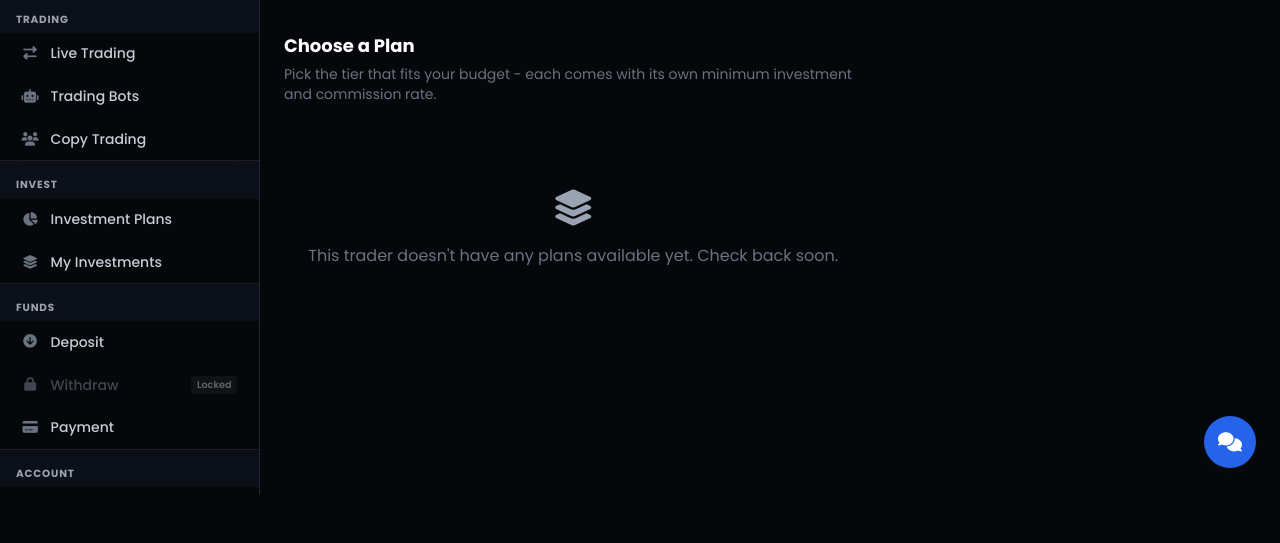
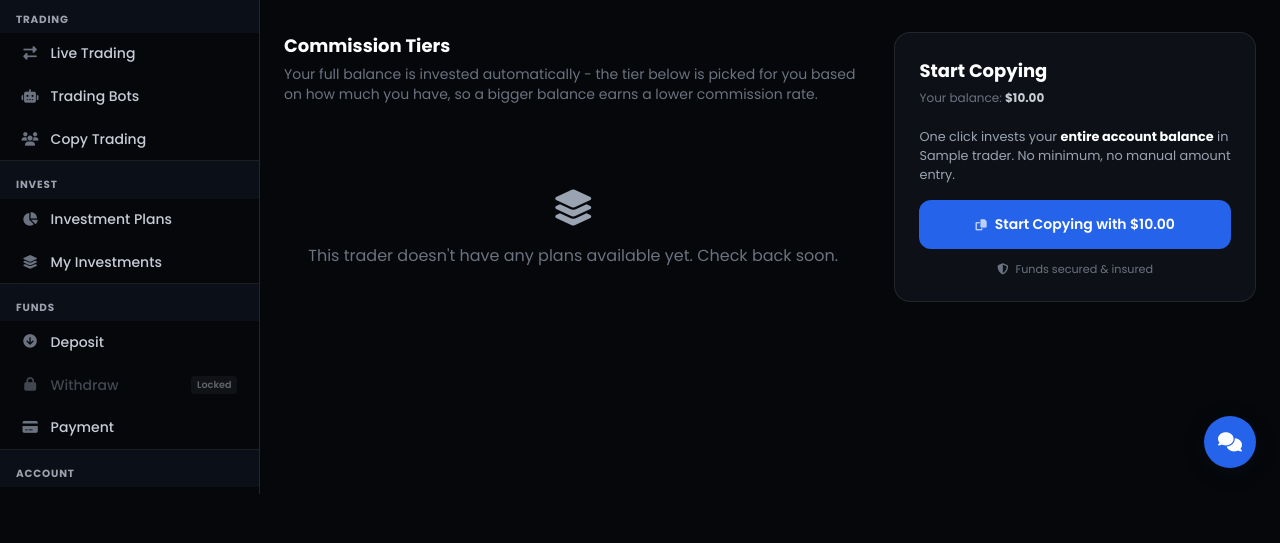
Before and after one commit to thecodeguy-eng/ifeanyi-, a Django app: page /copy-trading/1/ in a window 1280 px wide. Shown: the part 308-851 px from the top of the page. Run offline with Django 5.2, Linux system fonts and the light colour scheme; a user stored in the database is signed in; tables that the repository leaves empty hold one stand-in row (values such as "Sample post"); data that the repository does not hold is empty; some libraries are stand-ins or nearby versions.

Commit message:
Add one-click full-balance copy trading, remove deposit minimum, email admin on support messages
- Copy trading now defaults to one click: clicking a trader instantly
  invests the user's entire account balance, auto-picking the richest
  tier plan their balance qualifies for (so bigger balances still earn
  the lower commission rate of higher tiers). Admin can switch back to
  the manual pick-a-plan-and-type-an-amount flow via a new toggle in
  Settings (PlatformSettings.copy_trade_auto_invest, default on).
- Removed the $50 minimum deposit (PlatformSettings.minimum_deposit
  default changed to 0, live settings row updated, deposit.html's
  HTML5 min attribute relaxed to 0.01). Server-side still guards
  against $0/negative submissions.
- Admin now gets an email every time a client sends a support chat
  message, with a preview and a direct link into the admin chat view,
  so messages don't go unnoticed now that the bot only sends one
  canned greeting.

Verified end-to-end: $5 deposit no longer blocked; one-click copy
invested a full $3500 balance, correctly auto-selected the Gold tier
over Silver/Diamond, and applied Gold's 10% commission correctly.

Co-Authored-By: Claude Sonnet 5 <noreply@anthropic.com>

```diff
--- a/platform_app/admin_views.py
+++ b/platform_app/admin_views.py
@@ -896,6 +896,7 @@ def admin_settings(request):
             settings.minimum_withdrawal = Decimal(request.POST.get('minimum_withdrawal'))
             settings.trading_fee_percentage = Decimal(request.POST.get('trading_fee'))
             settings.withdrawal_fee_percentage = Decimal(request.POST.get('withdrawal_fee'))
+            settings.copy_trade_auto_invest = request.POST.get('copy_trade_auto_invest') == 'on'
             settings.save()
 
             messages.success(request, 'Settings updated successfully')
--- a/platform_app/views.py
+++ b/platform_app/views.py
@@ -14,7 +14,7 @@ import requests
 from datetime import datetime, timedelta
 import logging
 from django.utils import timezone
-from .email_service import send_password_reset_code, send_welcome_email, send_deposit_reminder, send_admin_new_registration_email
+from .email_service import send_password_reset_code, send_welcome_email, send_deposit_reminder, send_admin_new_registration_email, send_admin_support_message_email
 from .geoip import get_country_from_ip, get_client_ip
 
 from .models import (
@@ -628,12 +628,65 @@ def copy_trading(request):
     return render(request, 'copy_trading.html', context)
 
 
+def _start_copy_trading(user, trader, plan, amount):
+    """Shared logic: deduct balance, create subscription + transaction record."""
+    commission_rate = plan.commission_percentage if plan else trader.commission_percentage
+    commission = (amount * commission_rate) / 100
+    plan_label = plan.display_name if plan else 'Standard'
+
+    user.account_balance -= amount
+    user.save()
+
+    CopyTradingSubscription.objects.create(
+        user=user,
+        trader=trader,
+        plan=plan,
+        amount_invested=amount,
+        commission_paid=commission,
+        is_active=True,
+        total_earned=Decimal('0')
+    )
+
+    trader.followers_count += 1
+    trader.save()
+
+    Transaction.objects.create(
+        user=user,
+        transaction_type='COPY_TRADE',
+        amount=amount,
+        currency=user.preferred_currency,
+        status='COMPLETED',
+        description=f'Copy trading investment with {trader.name} ({plan_label} plan)'
+    )
+
+    return plan_label
+
+
 @login_required
 def copy_trader_detail(request, trader_id):
-    """Copy trader detail: choose a tier plan and subscribe"""
+    """Copy trader detail: subscribe either with one click (full balance) or by picking a tier plan."""
     trader = get_object_or_404(CopyTrader, id=trader_id, is_active=True)
+    settings = PlatformSettings.objects.first()
+    auto_invest = settings.copy_trade_auto_invest if settings else True
+    plans = trader.plans.filter(is_active=True).order_by('price')
 
     if request.method == 'POST':
+        if auto_invest:
+            amount = request.user.account_balance
+            if amount <= 0:
+                return JsonResponse({'success': False, 'message': 'Please deposit funds first.'})
+
+            # Use the richest tier the balance qualifies for, so bigger
+            # balances still earn the lower commission rate of higher tiers.
+            plan = plans.filter(price__lte=amount).order_by('-price').first() or plans.first()
+
+            plan_label = _start_copy_trading(request.user, trader, plan, amount)
+            messages.success(request, f'Successfully copying {trader.name}\'s trades!')
+            return JsonResponse({
+                'success': True,
+                'message': f'Successfully copying {trader.name}\'s trades with your full balance of ${amount:,.2f}!'
+            })
+
         plan_id = request.POST.get('plan_id')
         plan = get_object_or_404(CopyTraderPlan, id=plan_id, trader=trader, is_active=True)
 
@@ -648,50 +701,17 @@ def copy_trader_detail(request, trader_id):
                 'message': f'Minimum investment for the {plan.display_name} plan is ${plan.price:,.2f}.'
             })
 
-        # Check if user has sufficient balance
         if request.user.account_balance < amount:
             return JsonResponse({'success': False, 'message': 'Insufficient account balance. Please deposit funds first.'})
 
-        # Deduct amount from user balance
-        request.user.account_balance -= amount
-        request.user.save()
-
-        # Calculate commission using the plan's rate
-        commission = (amount * plan.commission_percentage) / 100
-
-        # Create copy trading subscription
-        CopyTradingSubscription.objects.create(
-            user=request.user,
-            trader=trader,
-            plan=plan,
-            amount_invested=amount,
-            commission_paid=commission,
-            is_active=True,
-            total_earned=Decimal('0')
-        )
-
-        # Update trader followers count
-        trader.followers_count += 1
-        trader.save()
-
-        # Create transaction record
-        Transaction.objects.create(
-            user=request.user,
-            transaction_type='COPY_TRADE',
-            amount=amount,
-            currency=request.user.preferred_currency,
-            status='COMPLETED',
-            description=f'Copy trading investment with {trader.name} ({plan.display_name} plan)'
-        )
-
-        messages.success(request, f'Successfully copying {trader.name}\'s trades on the {plan.display_name} plan!')
+        plan_label = _start_copy_trading(request.user, trader, plan, amount)
+        messages.success(request, f'Successfully copying {trader.name}\'s trades on the {plan_label} plan!')
         return JsonResponse({
             'success': True,
-            'message': f'Successfully copying {trader.name}\'s trades on the {plan.display_name} plan! Investment: ${amount:,.2f}'
+            'message': f'Successfully copying {trader.name}\'s trades on the {plan_label} plan! Investment: ${amount:,.2f}'
         })
 
-    plans = trader.plans.filter(is_active=True).order_by('price')
-    context = {'trader': trader, 'plans': plans}
+    context = {'trader': trader, 'plans': plans, 'auto_invest': auto_invest}
     return render(request, 'copy_trader_detail.html', context)
 
 
@@ -829,10 +849,14 @@ def deposit(request):
     if request.method == 'POST':
         amount = Decimal(request.POST.get('amount'))
 
+        if amount <= 0:
+            messages.error(request, 'Please enter a valid deposit amount.')
+            return redirect('deposit')
+
         settings = PlatformSettings.objects.first()
-        min_deposit = settings.minimum_deposit if settings else Decimal('50')
+        min_deposit = settings.minimum_deposit if settings else Decimal('0')
 
-        if amount < min_deposit:
+        if min_deposit > 0 and amount < min_deposit:
             messages.error(request, f'Minimum deposit is ${min_deposit}')
             return redirect('deposit')
 
@@ -1096,6 +1120,13 @@ def send_support_message(request):
                 is_read=False
             )
 
+            # Notify the admin inbox so a real person can jump in
+            try:
+                chat_url = request.build_absolute_uri(reverse('admin_chat_detail', args=[chat.id]))
+                send_admin_support_message_email(request.user.username, message_text[:300], chat_url=chat_url)
+            except Exception as e:
+                logger.error(f"Failed to send support message admin notification: {e}")
+
             # Greet once per chat - after that, a real agent takes over
             if not chat.messages.filter(sender_type='SUPPORT').exists():
                 SupportMessage.objects.create(
--- a/templates/copy_trader_detail.html
+++ b/templates/copy_trader_detail.html
@@ -81,6 +81,8 @@
         <i class="fas fa-arrow-left"></i> Back to Traders
     </a>
 
+    {% csrf_token %}
+
     <!-- Hero -->
     <div class="trader-hero mb-8">
         <div class="trader-hero-avatar">
@@ -108,13 +110,18 @@
     <div class="grid gap-8" style="grid-template-columns: 1fr; display:grid;" id="detail-grid">
         <!-- LEFT: Plans -->
         <div style="min-width:0;">
+            {% if auto_invest %}
+            <h2 class="title-font text-lg mb-1" style="color:#fff;">Commission Tiers</h2>
+            <p class="text-gray-400 text-sm mb-5">Your full balance is invested automatically - the tier below is picked for you based on how much you have, so a bigger balance earns a lower commission rate.</p>
+            {% else %}
             <h2 class="title-font text-lg mb-1" style="color:#fff;">Choose a Plan</h2>
             <p class="text-gray-400 text-sm mb-5">Pick the tier that fits your budget - each comes with its own minimum investment and commission rate.</p>
+            {% endif %}
 
             <div class="plans-grid">
                 {% for plan in plans %}
                 <div class="plan-card" id="plan-card-{{ plan.id }}"
-                     onclick="selectPlan({{ plan.id }}, '{{ plan.display_name|escapejs }}', {{ plan.price }}, {{ plan.commission_percentage }})">
+                     {% if not auto_invest %}onclick="selectPlan({{ plan.id }}, '{{ plan.display_name|escapejs }}', {{ plan.price }}, {{ plan.commission_percentage }})"{% else %}style="cursor:default;"{% endif %}>
                     <div class="flex items-center justify-between mb-3" style="gap:.5rem;flex-wrap:wrap;">
                         <span class="tier-badge tier-{{ plan.tier }}">
                             {% if plan.tier == 'SILVER' %}<i class="fas fa-star-half-alt"></i>
@@ -134,7 +141,7 @@
 
                     <p class="mb-3">
                         <span style="font-size:1.6rem; font-weight:800; color:#fff;">${{ plan.price|floatformat:0 }}</span>
-                        <span class="text-gray-400 text-xs">minimum</span>
+                        <span class="text-gray-400 text-xs">{% if auto_invest %}balance to unlock{% else %}minimum{% endif %}</span>
                     </p>
 
                     {% if plan.features %}
@@ -155,7 +162,38 @@
         </div>
 
         <!-- RIGHT: Invest form -->
-        {% if plans %}
+        {% if auto_invest %}
+        <div style="min-width:0;">
+            <div class="invest-card invest-card-sticky">
+                <h3 class="title-font text-lg mb-1" style="color:#fff;">Start Copying</h3>
+                <p style="font-size:.75rem;color:#6b7280;margin-bottom:1.25rem;">
+                    Your balance: <strong style="color:#c7ccd6;">${{ user.account_balance|floatformat:2 }}</strong>
+                </p>
+
+                <div id="alert-box" class="hidden mb-4 p-3 rounded-lg text-sm font-medium"></div>
+
+                <p style="font-size:.8rem;color:#9aa3b2;margin-bottom:1rem;line-height:1.5;">
+                    One click invests your <strong style="color:#fff;">entire account balance</strong> in {{ trader.name }}. No minimum, no manual amount entry.
+                </p>
+
+                {% if user.account_balance <= 0 %}
+                <a href="{% url 'deposit' %}" class="block text-center" style="width:100%;background:rgba(255,255,255,.08);color:#fff;font-weight:600;padding:.85rem;border-radius:12px;font-size:.875rem;box-sizing:border-box;">
+                    <i class="fas fa-wallet" style="margin-right:.4rem;"></i> Deposit Funds First
+                </a>
+                {% else %}
+                <button type="button" id="auto-invest-btn" onclick="startAutoInvest()"
+                    style="width:100%;background:#2563eb;color:#fff;font-weight:600;padding:.85rem;border-radius:12px;font-size:.875rem;border:none;cursor:pointer;transition:background .18s;display:flex;align-items:center;justify-content:center;gap:.5rem;box-sizing:border-box;"
+                    onmouseover="this.style.background='#1d4ed8'" onmouseout="this.style.background='#2563eb'">
+                    <i class="fas fa-copy" style="font-size:.7rem;opacity:.7;"></i> Start Copying with ${{ user.account_balance|floatformat:2 }}
+                </button>
+                {% endif %}
+
+                <p style="text-align:center;font-size:.7rem;color:#6b7280;margin-top:.75rem;">
+                    <i class="fas fa-shield-alt" style="margin-right:.25rem;"></i> Funds secured &amp; insured
+                </p>
+            </div>
+        </div>
+        {% elif plans %}
         <div style="min-width:0;">
             <div class="invest-card invest-card-sticky">
                 <h3 class="title-font text-lg mb-1" style="color:#fff;">Confirm Investment</h3>
@@ -268,11 +306,16 @@ function updatePreview(val) {
     document.getElementById('preview').classList.add('visible');
 }
 
-document.getElementById('amount-input').addEventListener('input', function () {
+const amountInputEl = document.getElementById('amount-input');
+if (amountInputEl) {
+    amountInputEl.addEventListener('input', function () {
         updatePreview(this.value);
     });
+}
 
-document.getElementById('copy-form').addEventListener('submit', async function (e) {
+const copyFormEl = document.getElementById('copy-form');
+if (copyFormEl) {
+    copyFormEl.addEventListener('submit', async function (e) {
         e.preventDefault();
         const amount = document.getElementById('amount-input').value;
         const btn = document.getElementById('submit-btn');
@@ -308,6 +351,38 @@ document.getElementById('copy-form').addEventListener('submit', async function (
             btn.innerHTML = '<i class="fas fa-copy" style="font-size:.7rem;opacity:.7;margin-right:.4rem;"></i> Start Copying';
         }
     });
+}
+
+async function startAutoInvest() {
+    const btn = document.getElementById('auto-invest-btn');
+    if (!btn) return;
+    const originalHtml = btn.innerHTML;
+
+    btn.disabled = true;
+    btn.innerHTML = '<i class="fas fa-spinner fa-spin" style="margin-right:.5rem;"></i> Processing…';
+
+    try {
+        const res = await fetch(window.location.pathname, {
+            method: 'POST',
+            headers: { 'Content-Type': 'application/x-www-form-urlencoded' },
+            body: new URLSearchParams({ csrfmiddlewaretoken: CSRF }),
+        });
+        const data = await res.json();
+
+        if (data.success) {
+            showAlert(data.message, 'success');
+            setTimeout(() => { window.location.href = '/copy-trading/'; }, 2000);
+        } else {
+            showAlert(data.message || 'Something went wrong. Please try again.', 'error');
+            btn.disabled = false;
+            btn.innerHTML = originalHtml;
+        }
+    } catch (err) {
+        showAlert('Network error. Please try again.', 'error');
+        btn.disabled = false;
+        btn.innerHTML = originalHtml;
+    }
+}
 
 function showAlert(msg, type) {
     const el = document.getElementById('alert-box');
--- a/templates/deposit.html
+++ b/templates/deposit.html
@@ -46,7 +46,7 @@
                     <label class="block text-sm font-bold mb-3" style="color:#fff;">Enter Custom Amount</label>
                     <div class="relative">
                         <span class="absolute left-5 top-1/2 transform -translate-y-1/2 text-3xl font-bold" style="color:var(--text-muted);">$</span>
-                        <input type="number" name="amount" min="50" step="0.01" required
+                        <input type="number" name="amount" min="0.01" step="0.01" required
                                class="w-full pl-16 pr-6 py-5 text-3xl font-bold rounded-xl focus:outline-none transition"
                                style="background:rgba(255,255,255,.04); border:2px solid var(--border); color:#fff;"
                                onfocus="this.style.borderColor='#10b981'" onblur="this.style.borderColor='var(--border)'"
```
Also changed, not shown: platform_app/email_service.py (+41 -0 lines), platform_app/models.py (+6 -1 lines), templates/custom_admin/settings.html (+9 -0 lines), platform_app/migrations/0014_platformsettings_copy_trade_auto_invest_and_more.py (added). Lines whose indentation alone changed are shown as unchanged.
